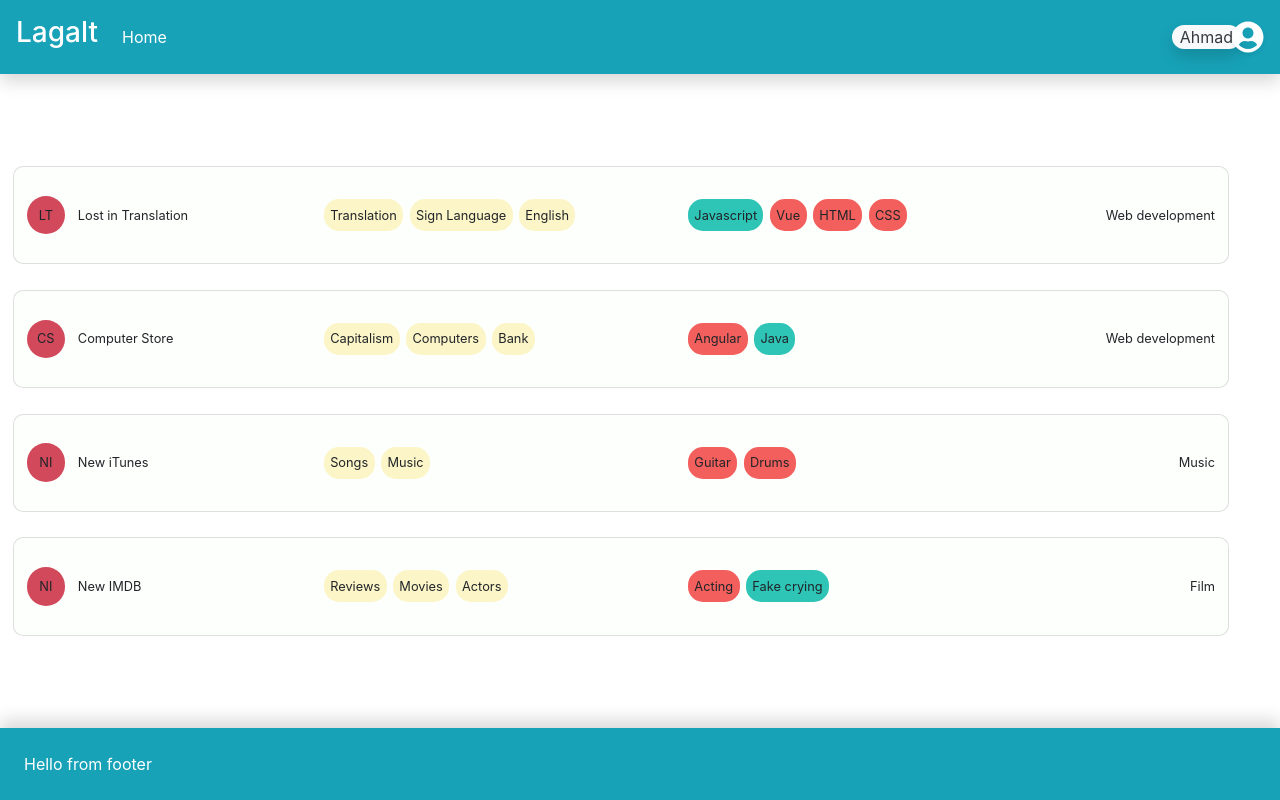
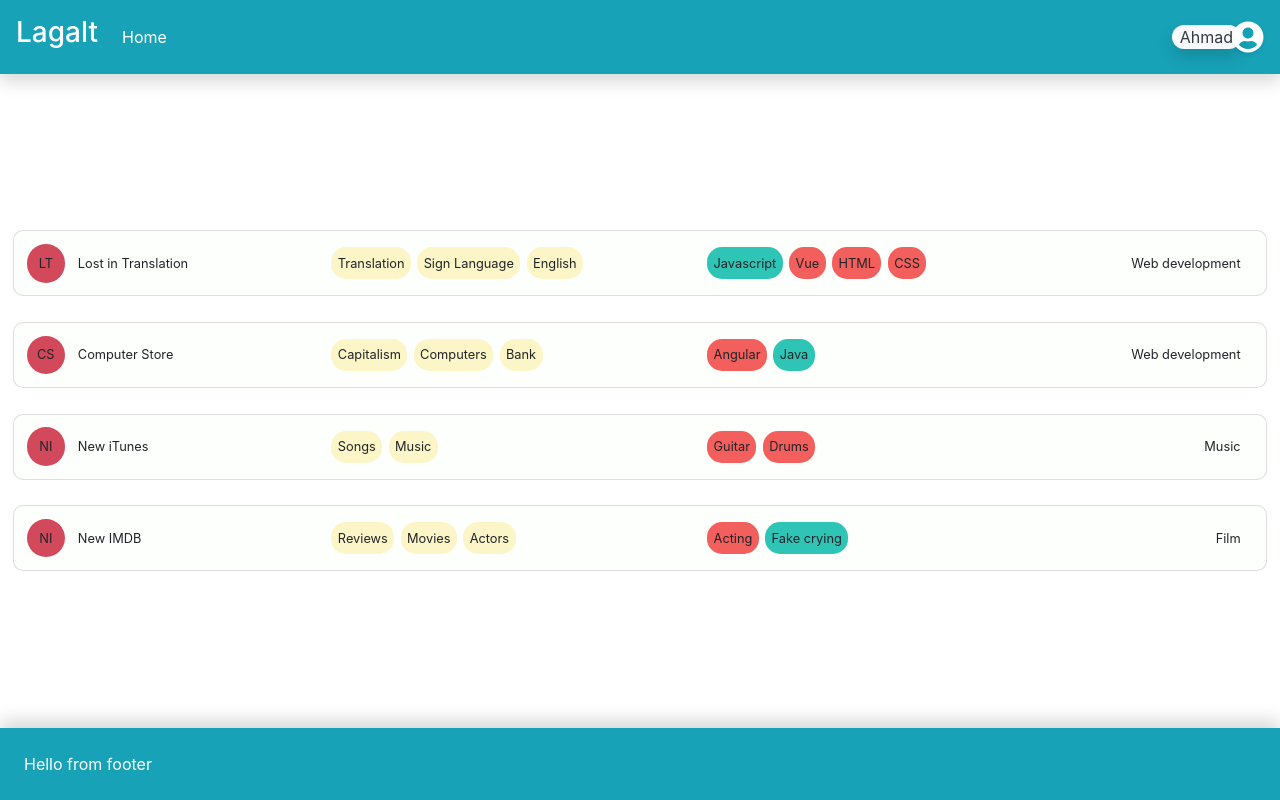
Before and after one commit to iamnuno/lagalt, a Vue app: page / in a window 1280 px wide. Built offline with nearby package versions, Linux system fonts and the light colour scheme; data requests are answered from the project's data file.

Commit message:
Style: changes the size of the project card

```diff
--- a/src/components/ProjectBanner.vue
+++ b/src/components/ProjectBanner.vue
@@ -49,14 +49,12 @@ export default {
 
 <style scoped>
 .card {
-  width: 95%;
-  height: 15%;
   margin: 1em;
   font-size: 0.8rem;
   background-color: #fdfffc;
   display: flex;
   justify-content: center;
-  align-items: start;
+  align-items: flex-start;
   flex-wrap: wrap;
   border-radius: 10px;
   transition: box-shadow 0.3s;
@@ -125,6 +123,7 @@ span {
 
 .type {
   margin: 1em;
+  margin-right: 2em;
   display: flex;
   justify-content: center;
   align-items: center;
```
